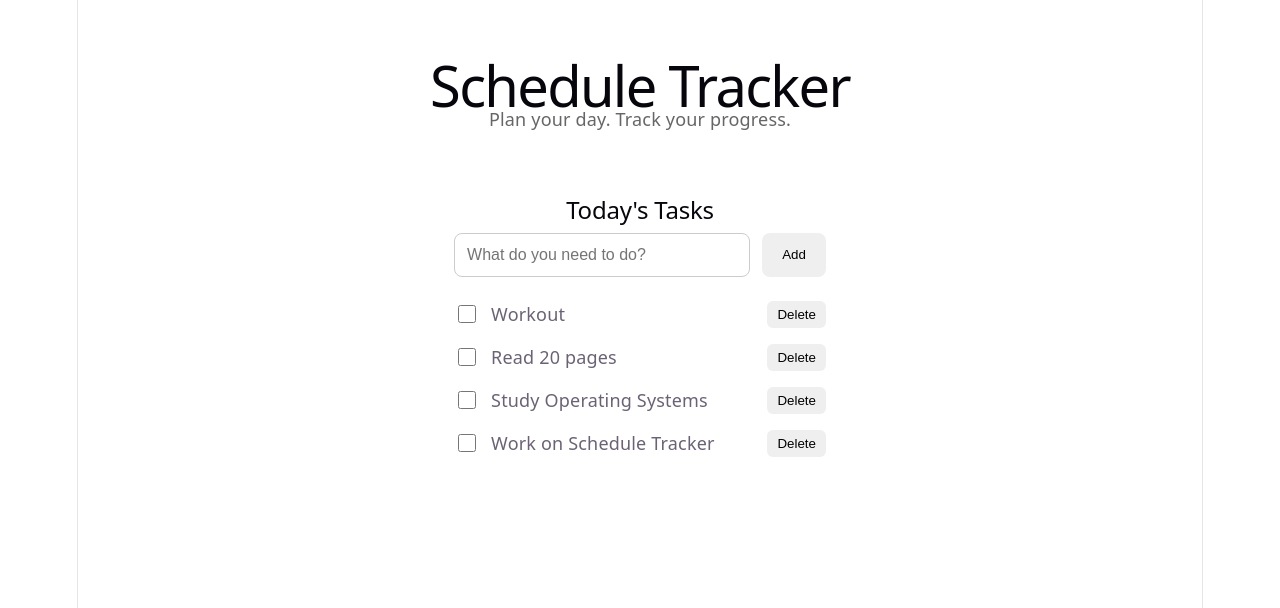
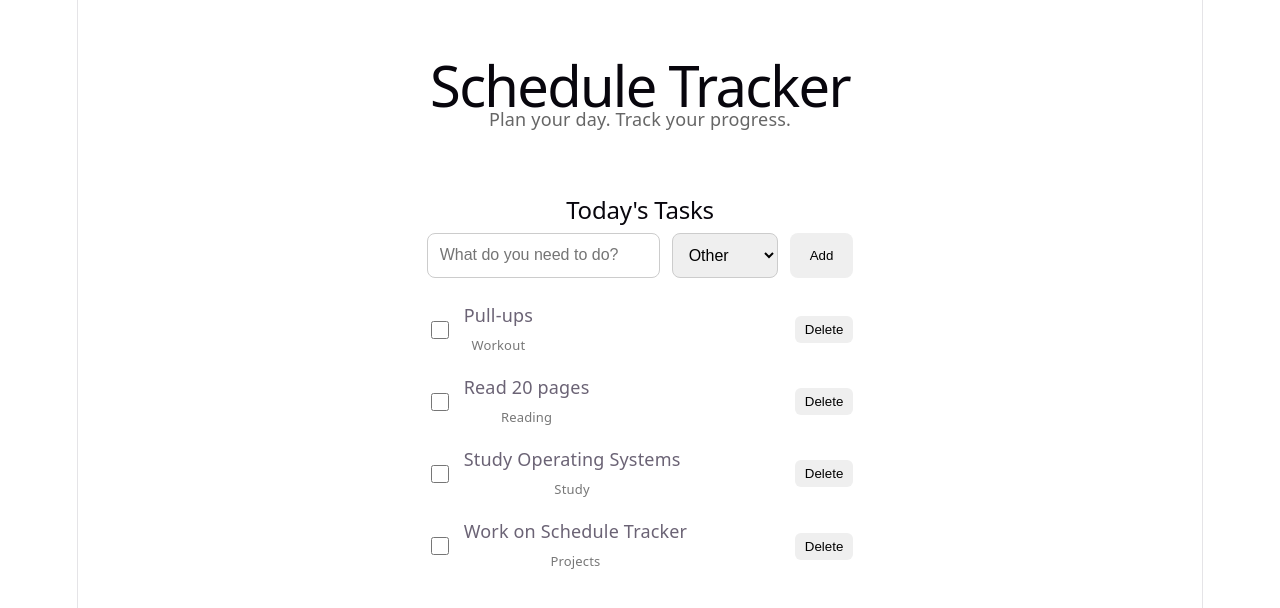
Before and after one commit to feng0343-hub/Schedule-tracker, a React app in the folder frontend/: page / in a window 1280 px wide. Shown: the top 608 px of the page. Built offline with nearby package versions, Linux system fonts and the light colour scheme; the HTML template or start-up script is replaced by a standard one.

Commit message:
Add task categories

```diff
--- a/frontend/src/App.css
+++ b/frontend/src/App.css
@@ -69,8 +69,21 @@
   margin-bottom: 24px;
 }
 
+.add-task {
+  display: flex;
+  gap: 12px;
+  margin-bottom: 24px;
+}
+
 .add-task input {
   flex: 1;
+  padding: 12px;
+  border: 1px solid #ccc;
+  border-radius: 8px;
+  font-size: 16px;
+}
+
+.add-task select {
   padding: 12px;
   border: 1px solid #ccc;
   border-radius: 8px;
@@ -83,3 +96,10 @@
   border-radius: 8px;
   cursor: pointer;
 }
+
+.task-category {
+  display: block;
+  margin-top: 4px;
+  font-size: 13px;
+  color: #777;
+}
--- a/frontend/src/App.jsx
+++ b/frontend/src/App.jsx
@@ -3,11 +3,32 @@ import './App.css'
 
 function App() {
   const [newTask, setNewTask] = useState('')
+  const [newCategory, setNewCategory] = useState('Other')
   const [tasks, setTasks] = useState([
-    { id: 1, title: 'Workout', completed: false },
-    { id: 2, title: 'Read 20 pages', completed: false },
-    { id: 3, title: 'Study Operating Systems', completed: false },
-    { id: 4, title: 'Work on Schedule Tracker', completed: false },
+    {
+      id: 2,
+      title: 'Pull-ups',
+      category: 'Workout',
+      completed: false,
+    },
+    {
+      id: 3,
+      title: 'Read 20 pages',
+      category: 'Reading',
+      completed: false,
+    },
+    {
+      id: 4,
+      title: 'Study Operating Systems',
+      category: 'Study',
+      completed: false,
+    },
+    {
+      id: 5,
+      title: 'Work on Schedule Tracker',
+      category: 'Projects',
+      completed: false,
+    },
   ])
   function addTask() {
   if (newTask.trim() === '') {
@@ -17,11 +38,13 @@ function App() {
   const task = {
     id: Date.now(),
     title: newTask.trim(),
+    category: newCategory,
     completed: false,
   }
 
   setTasks([...tasks, task])
   setNewTask('')
+  setNewCategory('Other')
 }
   function toggleTask(id) {
     setTasks(
@@ -53,6 +76,18 @@ function App() {
             onChange={(event) => setNewTask(event.target.value)}
           />
 
+          <select
+            value={newCategory}
+            onChange={(event) => setNewCategory(event.target.value)}
+          >
+            <option value="Workout">Workout</option>
+            <option value="Study">Study</option>
+            <option value="Reading">Reading</option>
+            <option value="Writing">Writing</option>
+            <option value="Projects">Projects</option>
+            <option value="Other">Other</option>
+          </select>
+
           <button type="button" onClick={addTask}>
             Add
           </button>
@@ -68,9 +103,15 @@ function App() {
                   onChange={() => toggleTask(task.id)}
                 />
 
-                <span className={task.completed ? 'completed' : ''}>
-                  {task.title}
-                </span>
+                <div>
+                  <span className={task.completed ? 'completed' : ''}>
+                    {task.title}
+                  </span>
+
+                  <small className="task-category">
+                    {task.category}
+                  </small>
+                </div>
               </label>
 
               <button
```
